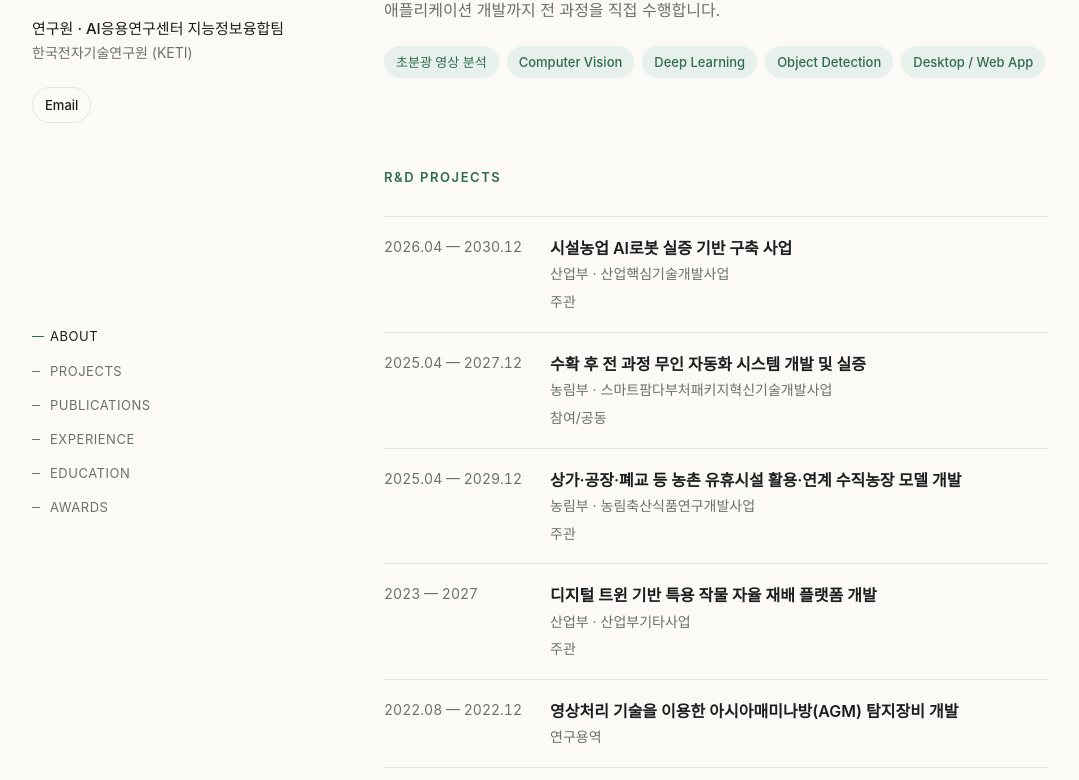
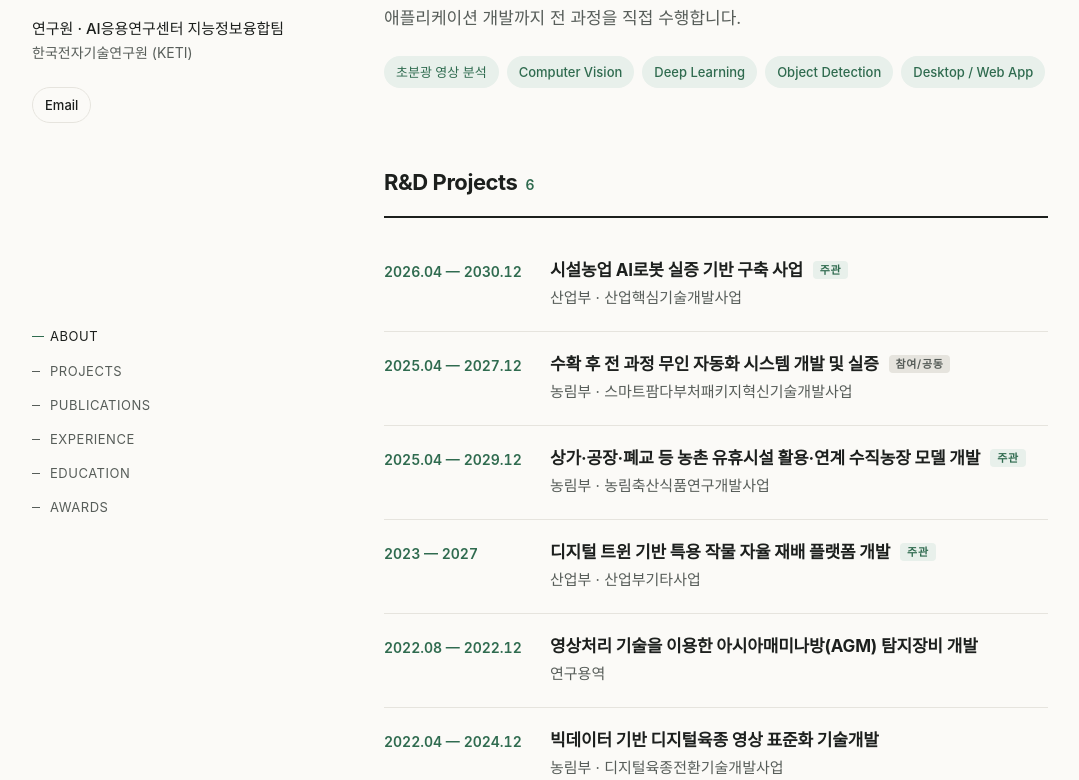
Before and after one commit to GwangHyeong/GwangHyeong.github.io, a plain HTML site: page index.html in a window 1280 px wide. Shown: the part 238-1018 px from the top of the page, without its empty margins (100-1179 px from the left). Drawn offline with Linux system fonts and the light colour scheme; a web font is replaced by a local one.

Commit message:
Add files via upload

```diff
--- a/main.js
+++ b/main.js
@@ -60,8 +60,8 @@
       <li>
         <span class="t-period">${esc(e.period || e.year)}</span>
         <div>
-          <p class="t-title">${esc(e.title)}</p>
-          ${e.org ? `<p class="muted">${esc(e.org)}</p>` : ""}
+          <p class="t-title">${esc(e.title)}${e.badge ? ` <span class="badge ${e.badge.includes("주관") ? "lead" : ""}">${esc(e.badge)}</span>` : ""}</p>
+          ${e.org ? `<p class="t-org">${esc(e.org)}</p>` : ""}
           ${e.desc ? `<p class="t-desc">${esc(e.desc)}</p>` : ""}
         </div>
       </li>`
@@ -69,11 +69,21 @@
       .join("");
 
   $("project-list").innerHTML = timeline(
-    (S.projects || []).map((p) => ({ ...p, desc: p.role }))
+    (S.projects || []).map((p) => {
+      // 짧은 역할(주관·참여 등)은 배지로, 긴 설명은 본문으로
+      const short = p.role && p.role.length <= 6;
+      return { ...p, badge: short ? p.role : "", desc: short ? "" : p.role };
+    })
   );
   $("exp-list").innerHTML = timeline(S.experience);
   $("edu-list").innerHTML = timeline(S.education);
   $("award-list").innerHTML = timeline(S.awards);
+
+  // 섹션 제목 옆에 항목 수 표시
+  [["projects", S.projects], ["publications", S.publications]].forEach(([id, arr]) => {
+    const h = document.querySelector(`#${id} h2`);
+    if (h && arr && arr.length) h.insertAdjacentHTML("beforeend", ` <span class="count">${arr.length}</span>`);
+  });
 
   // 스크롤 위치에 따라 목차 강조
   const tocLinks = [...document.querySelectorAll(".toc a")];
--- a/style.css
+++ b/style.css
@@ -3,7 +3,7 @@
   --bg: #fbfaf7;
   --surface: #ffffff;
   --text: #1c1f1d;
-  --muted: #6b716d;
+  --muted: #575d59;
   --line: #e6e4de;
   --accent: #2f6b4f;        /* 메인 포인트 컬러 (딥 그린) */
   --accent-soft: #e8f0eb;
@@ -14,7 +14,7 @@
     --bg: #121413;
     --surface: #1a1d1b;
     --text: #e8ebe9;
-    --muted: #9aa29d;
+    --muted: #a9b0ab;
     --line: #2a2e2c;
     --accent: #7fc4a0;
     --accent-soft: #1f2d26;
@@ -28,7 +28,7 @@ body {
   background: var(--bg);
   color: var(--text);
   line-height: 1.7;
-  font-size: 16px;
+  font-size: 16.5px;
   -webkit-font-smoothing: antialiased;
   word-break: keep-all;
 }
@@ -99,10 +99,16 @@ ul, ol { list-style: none; }
 .main { padding: 80px 0 60px; min-width: 0; }
 section { margin-bottom: 88px; scroll-margin-top: 60px; }
 h2 {
-  font-size: 13px; font-weight: 600;
-  text-transform: uppercase; letter-spacing: .12em;
-  color: var(--accent);
-  margin-bottom: 28px;
+  font-size: 22px; font-weight: 700;
+  letter-spacing: -0.02em;
+  color: var(--text);
+  margin-bottom: 20px;
+  padding-bottom: 14px;
+  border-bottom: 2px solid var(--text);
+  display: flex; align-items: baseline; gap: 8px;
+}
+h2 .count {
+  font-size: 14px; font-weight: 600; color: var(--accent);
 }
 .muted { color: var(--muted); font-size: 14px; }
 
@@ -180,3 +186,23 @@ h2 {
 }
 
 .me { color: var(--text); font-weight: 600; }
+
+/* ---------- 가독성 개선 ---------- */
+.pubs li, .timeline li { padding: 20px 0; border-top: none; border-bottom: 1px solid var(--line); }
+.pubs li:last-child, .timeline li:last-child { border-bottom: none; }
+.timeline.compact li { padding: 14px 0; }
+.pub-year, .t-period { color: var(--accent); font-weight: 600; font-size: 14px; padding-top: 2px; }
+.t-title, .pub-title { font-size: 17px; font-weight: 650; line-height: 1.5; letter-spacing: -0.01em; }
+.t-org { font-size: 15px; color: var(--muted); margin-top: 2px; }
+.t-desc { font-size: 15px; margin-top: 6px; }
+.pubs .muted { font-size: 14.5px; margin-top: 4px; }
+.pub-venue { font-size: 14.5px; margin-top: 2px; }
+.badge { vertical-align: 2px; background: var(--line); color: var(--muted); }
+.badge.lead { background: var(--accent-soft); color: var(--accent); }
+.pubs .badge { background: var(--accent-soft); color: var(--accent); }
+#about-body p { font-size: 17px; line-height: 1.75; }
+section { margin-bottom: 76px; }
+@media (max-width: 860px) {
+  h2 { font-size: 20px; }
+  .pubs li, .timeline li { padding: 18px 0; }
+}
```
